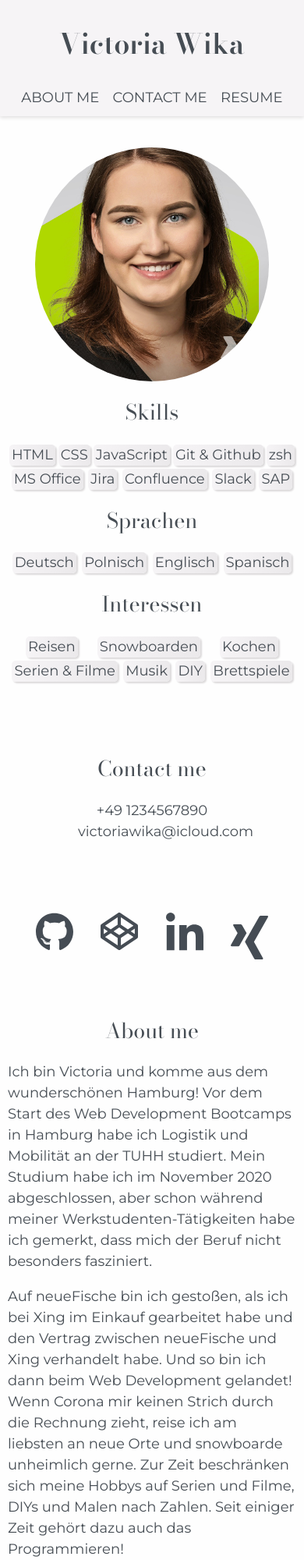
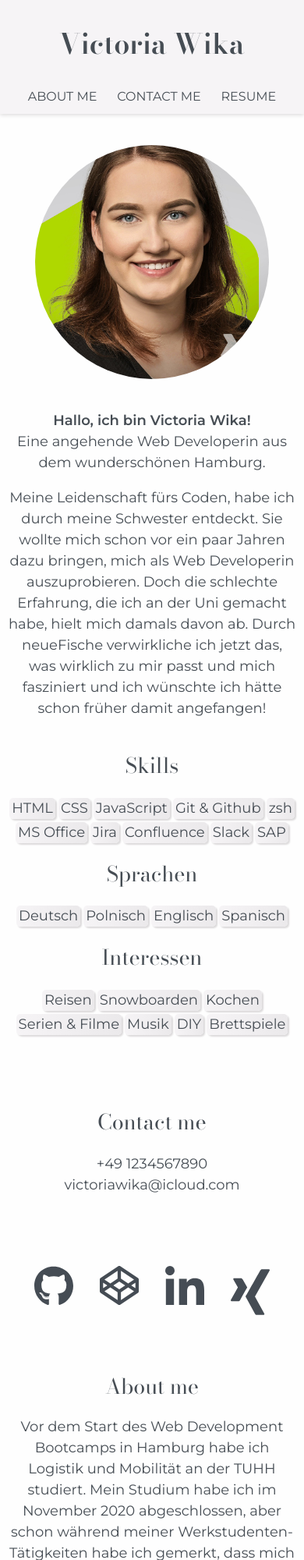
Before and after one commit to VictoriaWika/personal-website, a plain HTML site: page src/index.html in a window 390 px wide. Shown: the top 2000 px of the page at 78% size. Drawn offline with nearby package versions, Linux system fonts and the light colour scheme.

Commit message:
Add state before media queries

```diff
--- a/src/index.html
+++ b/src/index.html
@@ -37,6 +37,19 @@
           width="300"
           height="300"
         />
+        <figcaption class="image-text">
+          <p>
+            <span class="bold">Hallo, ich bin Victoria Wika!</span> <br />
+            Eine angehende Web Developerin aus dem wunderschönen Hamburg.
+          </p>
+          Meine Leidenschaft fürs Coden, habe ich durch meine Schwester
+          entdeckt. Sie wollte mich schon vor ein paar Jahren dazu bringen, mich
+          als Web Developerin auszuprobieren. Doch die schlechte Erfahrung, die
+          ich an der Uni gemacht habe, hielt mich damals davon ab. Durch
+          neueFische verwirkliche ich jetzt das, was wirklich zu mir passt und
+          mich fasziniert und ich wünschte ich hätte schon früher damit
+          angefangen!
+        </figcaption>
       </section>
 
       <section>
@@ -78,7 +91,9 @@
       <address class="contact" id="contact">
         <h2 class="address">Contact me</h2>
         +49 1234567890<br />
-        <a href="mailto:victoriawika@icloud.com">victoriawika@icloud.com</a>
+        <a href="mailto:victoriawika@icloud.com" class="email"
+          >victoriawika@icloud.com</a
+        >
       </address>
       <section class="social">
         <a href="https://www.github.com/VictoriaWika"
@@ -97,14 +112,14 @@
           ><img class="icon" src="./images/xing.svg" alt="Xing"
         /></a>
       </section>
-      <section>
+      <section class="about-me">
         <h2 id="bio">About me</h2>
         <p>
-          Ich bin Victoria und komme aus dem wunderschönen Hamburg! Vor dem
-          Start des Web Development Bootcamps in Hamburg habe ich Logistik und
-          Mobilität an der TUHH studiert. Mein Studium habe ich im November 2020
-          abgeschlossen, aber schon während meiner Werkstudenten-Tätigkeiten
-          habe ich gemerkt, dass mich der Beruf nicht besonders fasziniert.
+          Vor dem Start des Web Development Bootcamps in Hamburg habe ich
+          Logistik und Mobilität an der TUHH studiert. Mein Studium habe ich im
+          November 2020 abgeschlossen, aber schon während meiner
+          Werkstudenten-Tätigkeiten habe ich gemerkt, dass mich der Beruf nicht
+          besonders fasziniert.
         </p>
         <p>
           Auf neueFische bin ich gestoßen, als ich bei Xing im Einkauf
@@ -113,10 +128,10 @@
           Wenn Corona mir keinen Strich durch die Rechnung zieht, reise ich am
           liebsten an neue Orte und snowboarde unheimlich gerne. Zur Zeit
           beschränken sich meine Hobbys auf Serien und Filme, DIYs und Malen
-          nach Zahlen. Seit einiger Zeit gehört dazu auch das Programmieren!
+          nach Zahlen. Seit einiger Zeit gehört auch das Programmieren dazu!
         </p>
       </section>
-      <section id="resume">
+      <section id="resume" class="resume">
         <h2>Resume</h2>
         <ul class="lebenslauf">
           <li>
@@ -177,6 +192,6 @@
         </ul>
       </section>
     </main>
-    <footer class="footer">&copy; 2020 Victoria Wika</footer>
+    <footer class="footer">&copy; 2021 Victoria Wika</footer>
   </body>
 </html>
--- a/src/styles/index.css
+++ b/src/styles/index.css
@@ -43,14 +43,78 @@ h3 {
   margin: 0;
 }
 
-main {
-  margin: 0px 10px;
-}
-
 a {
   text-decoration: none;
   color: #464d54;
 }
+
+/* ====================================
+=============media querie==============
+=========  max-width: 575px  ==========
+=====================================*/
+
+@media only screen and (max-width: 575px) {
+  main {
+    margin: 0px 10px;
+  }
+}
+
+/* ====================================
+=============media querie==============
+=========  min-width: 576px  ==========
+=====================================*/
+
+@media only screen and (min-width: 576px) {
+  main {
+    margin: 0px 40px;
+  }
+}
+
+/* ====================================
+=============media querie==============
+=========  min-width: 768px  ==========
+=====================================*/
+
+@media only screen and (min-width: 768px) {
+  main {
+    margin: 0px 40px;
+  }
+
+  .profile {
+    display: flex;
+    justify-content: space-between;
+  }
+
+  .profile-picture {
+    order: 1;
+  }
+}
+
+/* ====================================
+=============media querie==============
+=========  min-width: 992px  ==========
+=====================================*/
+
+@media only screen and (min-width: 992px) {
+  main {
+    margin: 0px 100px;
+  }
+}
+
+/* ====================================
+=============media querie==============
+========  min-width: 1200px  ==========
+=====================================*/
+
+@media only screen and (min-width: 1200px) {
+  main {
+    margin: 0px 150px;
+  }
+}
+
+/* ====================================
+=================  END  ===============
+=====================================*/
 
 .main-header {
   background: #f6f4f6;
@@ -63,6 +127,7 @@ a {
   display: flex;
   justify-content: space-evenly;
   padding: 5px;
+  font-size: 16px;
 }
 
 /*.main-nav a:hover {
@@ -70,6 +135,8 @@ a {
   color: #f6f4f6;
   padding: 5px;
 }*/
+
+/* ===================  Profile  ================= */
 
 .profile {
   margin-top: 40px;
@@ -83,10 +150,24 @@ a {
   margin-right: auto;
 }
 
+.image-text {
+  margin: 40px 0;
+  text-align: center;
+}
+.bold {
+  font-weight: 600;
+}
+
+.about-me {
+  text-align: center;
+}
+
+/* ===================  Skills  ================= */
+
 .skills {
   list-style: none;
   display: flex;
-  justify-content: space-evenly;
+  justify-content: center;
   flex-wrap: wrap;
   padding-left: 0px;
 }
@@ -99,10 +180,11 @@ a {
   padding-left: 3px;
   border-radius: 5px;
 }
+/* ===================  Contact  ================= */
 
 .contact {
   text-align: center;
-  margin: 80px;
+  margin: 80px 0;
   padding: 10px;
   font-style: normal;
 }
@@ -110,6 +192,12 @@ a {
 .address {
   margin-bottom: 20px;
 }
+
+.email {
+  align-self: center;
+}
+
+/* ===================  Social  ================= */
 
 .social {
   display: flex;
@@ -120,13 +208,16 @@ a {
 }
 
 .social a {
-  width: 13%;
+  width: 50px;
+  max-width: 50px;
 }
 
 .icon {
   filter: invert(30%) sepia(11%) saturate(504%) hue-rotate(169deg)
     brightness(88%) contrast(89%);
 }
+
+/* ===================  Resume  ================= */
 
 .lebenslauf {
   list-style: none;
@@ -142,6 +233,8 @@ a {
   font-weight: bold;
 }
 
+/* ===================  Footer  ================= */
+
 .footer {
   background: #f6f4f6;
   text-align: center;
```
Also changed, not shown: 1 other file.
